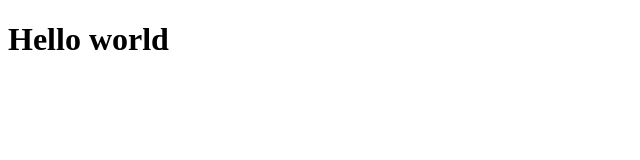
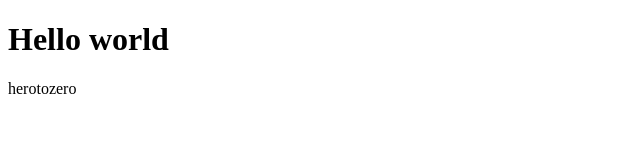
Before and after one commit to jaredenrera05/jared, a plain HTML site: page index.html in a window 1280 px wide. Shown: the full height of the page, 0-640 px from the left. Drawn offline with Linux system fonts and the light colour scheme.

Commit message:
i added herotozero

```diff
--- a/index.html
+++ b/index.html
@@ -8,5 +8,6 @@
 </head>
 <body>
     <h1>Hello world</h1>
+    <p>herotozero</p>
 </body>
 </html>
```
